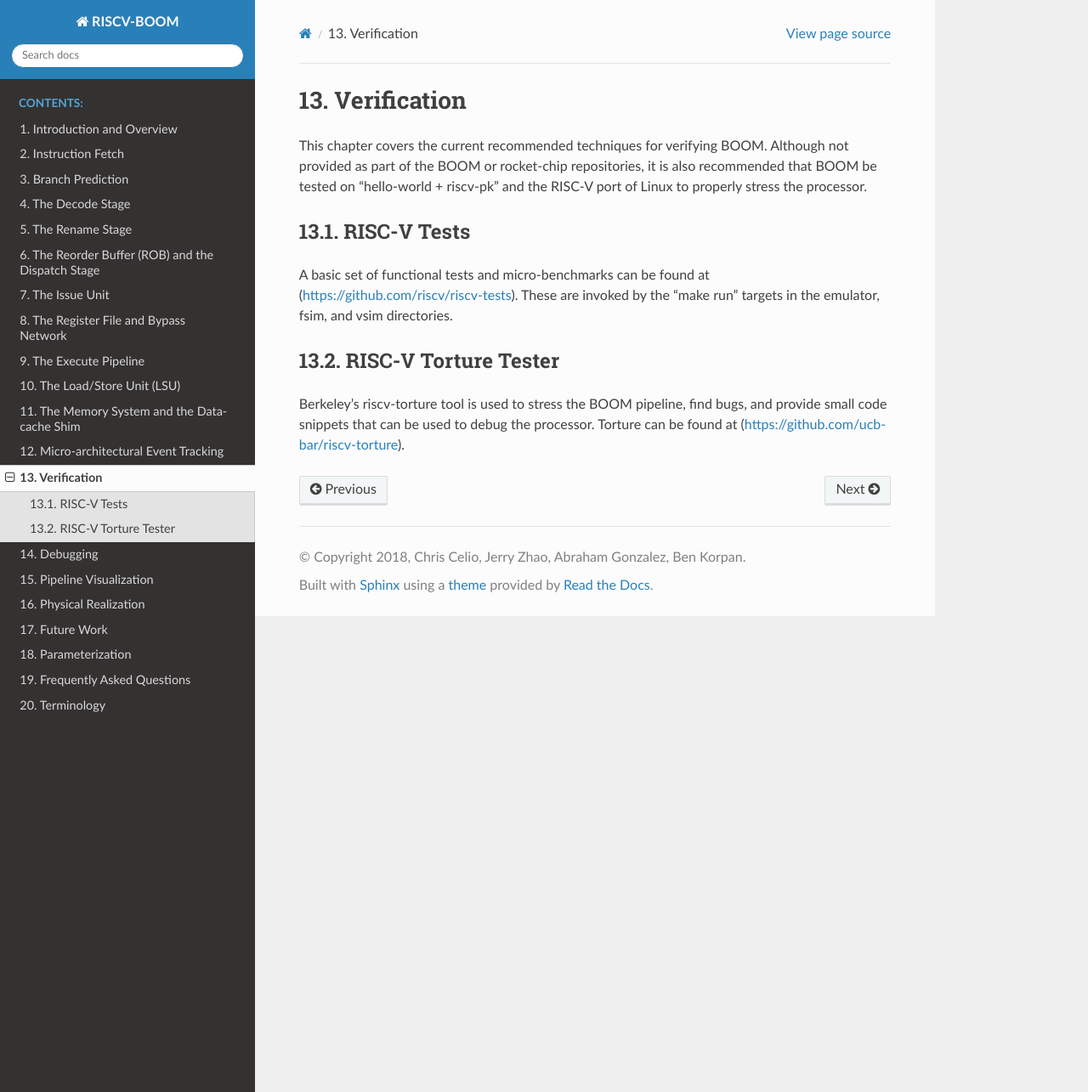
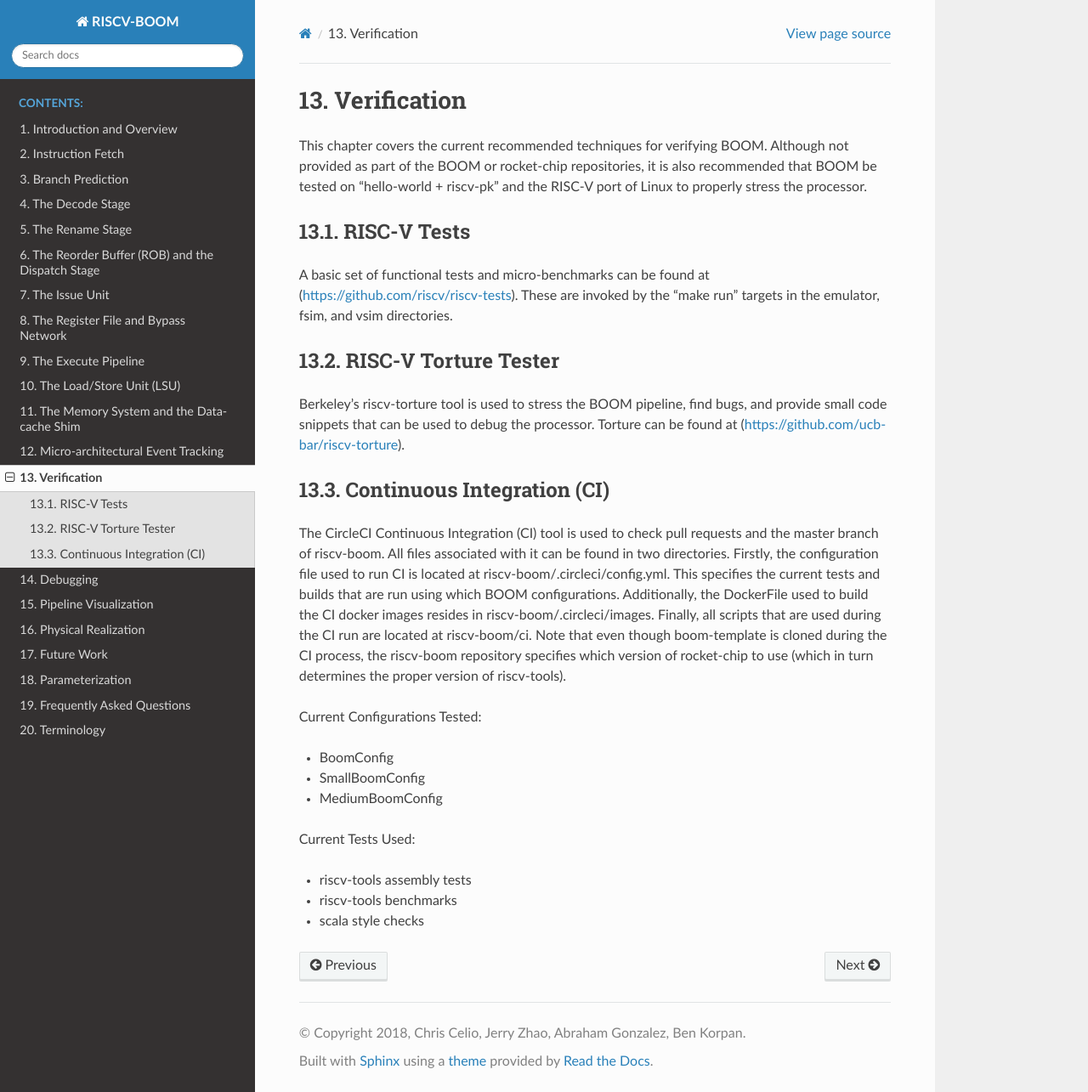
Before and after one commit to riscv-boom/riscv-boom, a Sphinx documentation site: the page built from docs/sections/Verification/verification.rst, in a window 1280 px wide and 1285 px high. Shown: the whole window at 85% size. Built offline with Sphinx 7.4.7 and the Read the Docs theme 2.0.0, drawn with Linux system fonts in a browser that asks for light colours.

Commit message:
Added CI to documentation/README | CI now specifies rocket-chip hash to use

```diff
--- a/docs/sections/Verification/verification.rst
+++ b/docs/sections/Verification/verification.rst
@@ -21,3 +21,29 @@ Berkeley’s riscv-torture tool is used to stress the BOOM pipeline, find
 bugs, and provide small code snippets that can be used to debug the
 processor. Torture can be found at
 (https://github.com/ucb-bar/riscv-torture).
+
+Continuous Integration (CI)
+---------------------------
+
+The CircleCI Continuous Integration (CI) tool is used to check pull requests and
+the master branch of riscv-boom. All files associated with it can be found in
+two directories. Firstly, the configuration file used to run CI is located at
+riscv-boom/.circleci/config.yml. This specifies the current tests and builds that
+are run using which BOOM configurations. Additionally, the DockerFile used to
+build the CI docker images resides in riscv-boom/.circleci/images. Finally, all
+scripts that are used during the CI run are located at riscv-boom/ci. Note that even
+though boom-template is cloned during the CI process, the riscv-boom repository specifies
+which version of rocket-chip to use (which in turn determines the proper version of
+riscv-tools).
+
+Current Configurations Tested:
+
+* BoomConfig
+* SmallBoomConfig
+* MediumBoomConfig
+
+Current Tests Used:
+
+* riscv-tools assembly tests
+* riscv-tools benchmarks
+* scala style checks
```
Also changed, not shown: README.md (+4 -7 lines), 9 other files.
